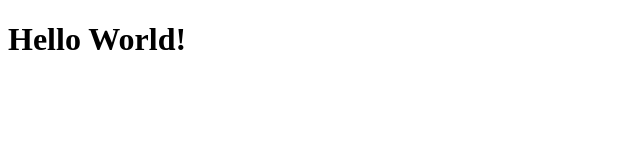
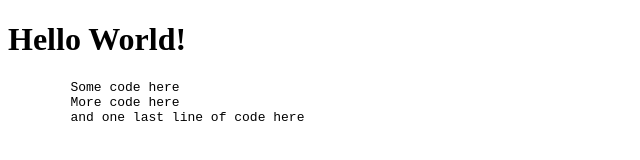
Before and after one commit to DHail/site, a plain HTML site: page index.html in a window 1280 px wide. Shown: the whole page, without its empty margins (0-640 px from the left). Drawn offline with Linux system fonts and the light colour scheme.

Commit message:
testing code tags

```diff
--- a/index.html
+++ b/index.html
@@ -5,5 +5,10 @@
 </head>
 <body>
 <h1>Hello World!</h1>
+<pre>
+	Some code here
+	More code here
+	and one last line of code here
+</pre>
 </body>
 </html>
```
